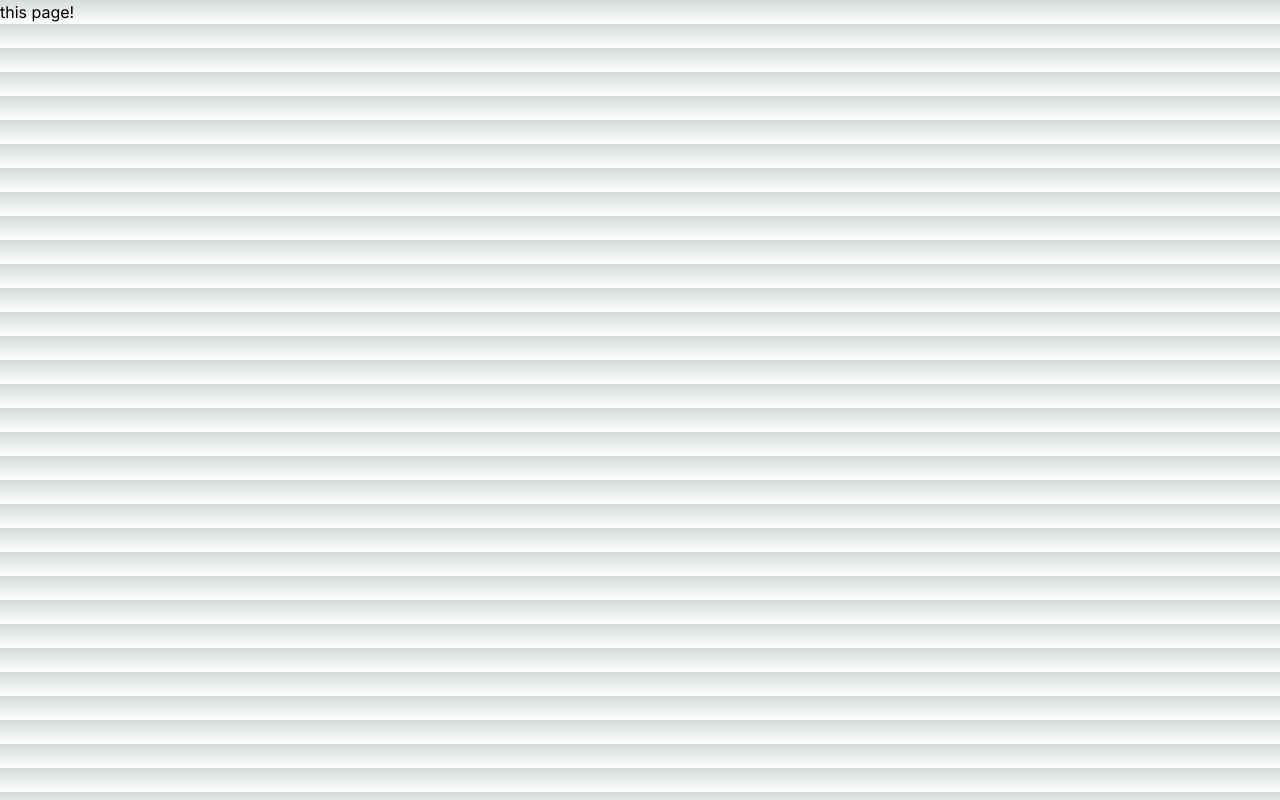
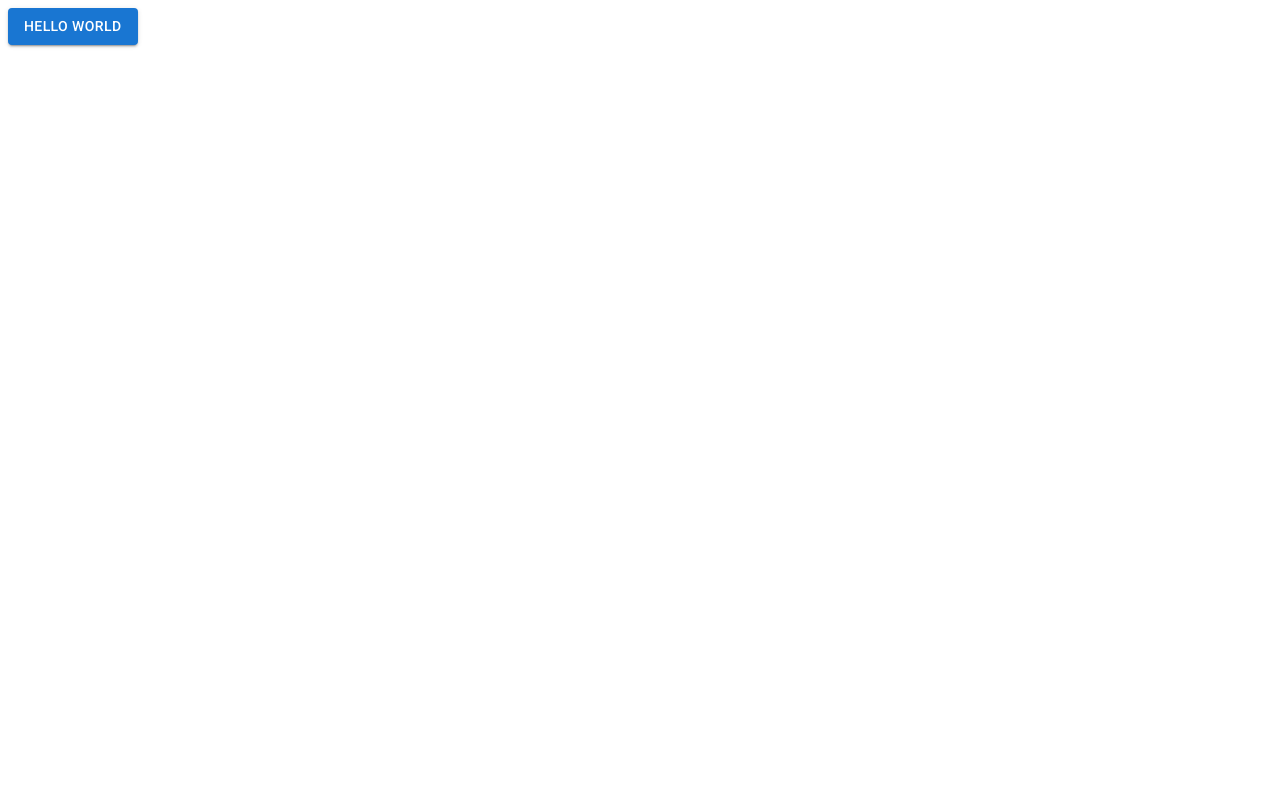
Before and after one commit to kazuhito-m/nes-emulator-study, a Next.js app: page / in a window 1280 px wide. Built offline with nearby package versions, Linux system fonts and the light colour scheme.

Commit message:
implement: Google Material UI を導入してみる。
ここのやり方をそのまま実行。
https://zenn.dev/ryosuke_horie/articles/ce00a0893c96d0

```diff
--- a/src/app/layout.tsx
+++ b/src/app/layout.tsx
@@ -1,6 +1,9 @@
 import type { Metadata } from 'next'
 import { Inter } from 'next/font/google'
-import './globals.css'
+import '@fontsource/roboto/300.css';
+import '@fontsource/roboto/400.css';
+import '@fontsource/roboto/500.css';
+import '@fontsource/roboto/700.css';
 
 const inter = Inter({ subsets: ['latin'] })
 
--- a/src/app/page.tsx
+++ b/src/app/page.tsx
@@ -1,3 +1,10 @@
+import * as React from 'react';
+import Button from '@mui/material/Button';
+
 export default function Home() {
-  return <a href="/posts/first-post">this page!</a>;
+  return (
+    <div>
+      <Button variant="contained">Hello World</Button>
+    </div>
+  )
 }
```
Also changed, not shown: package.json (+14 -5 lines), 1 other file (tests, documents, lock files or other folders).
